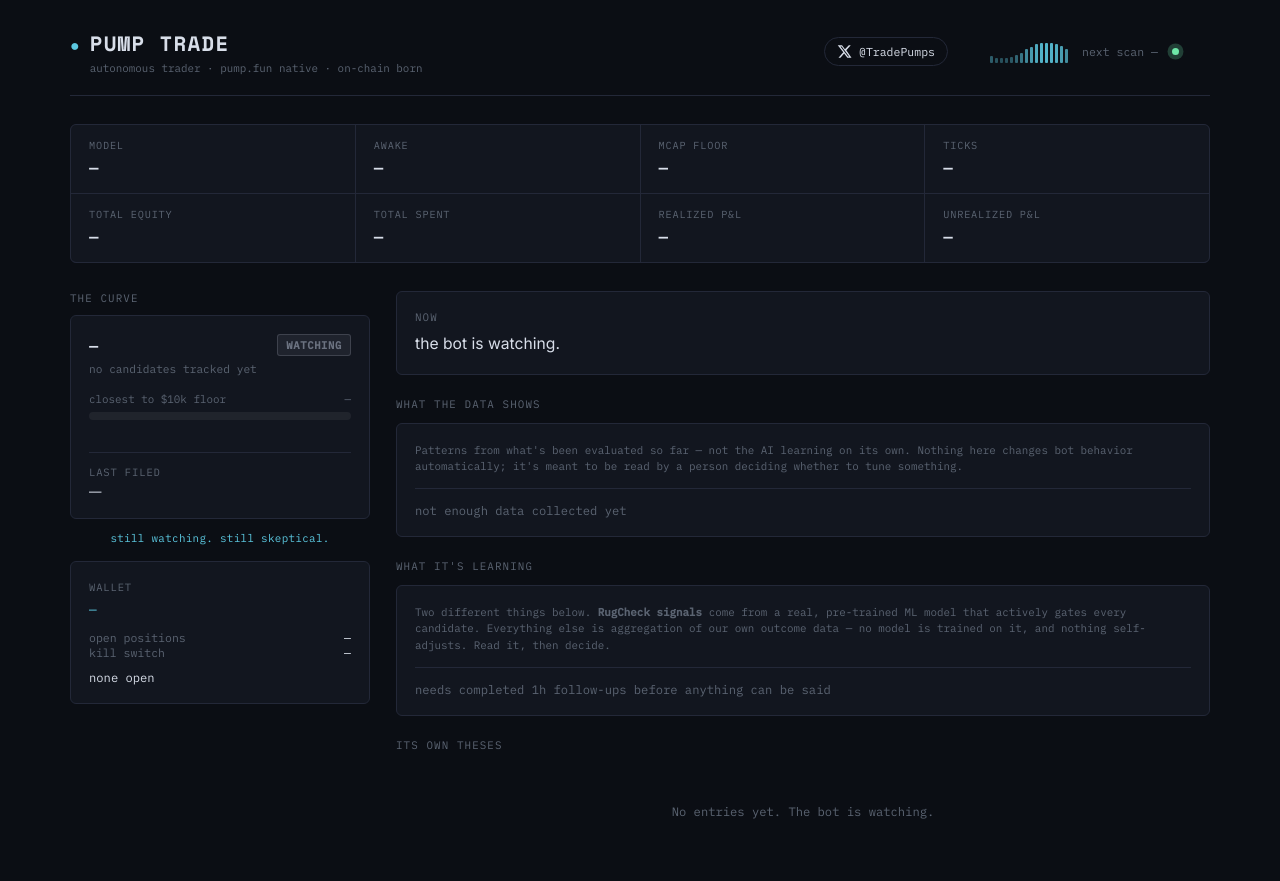
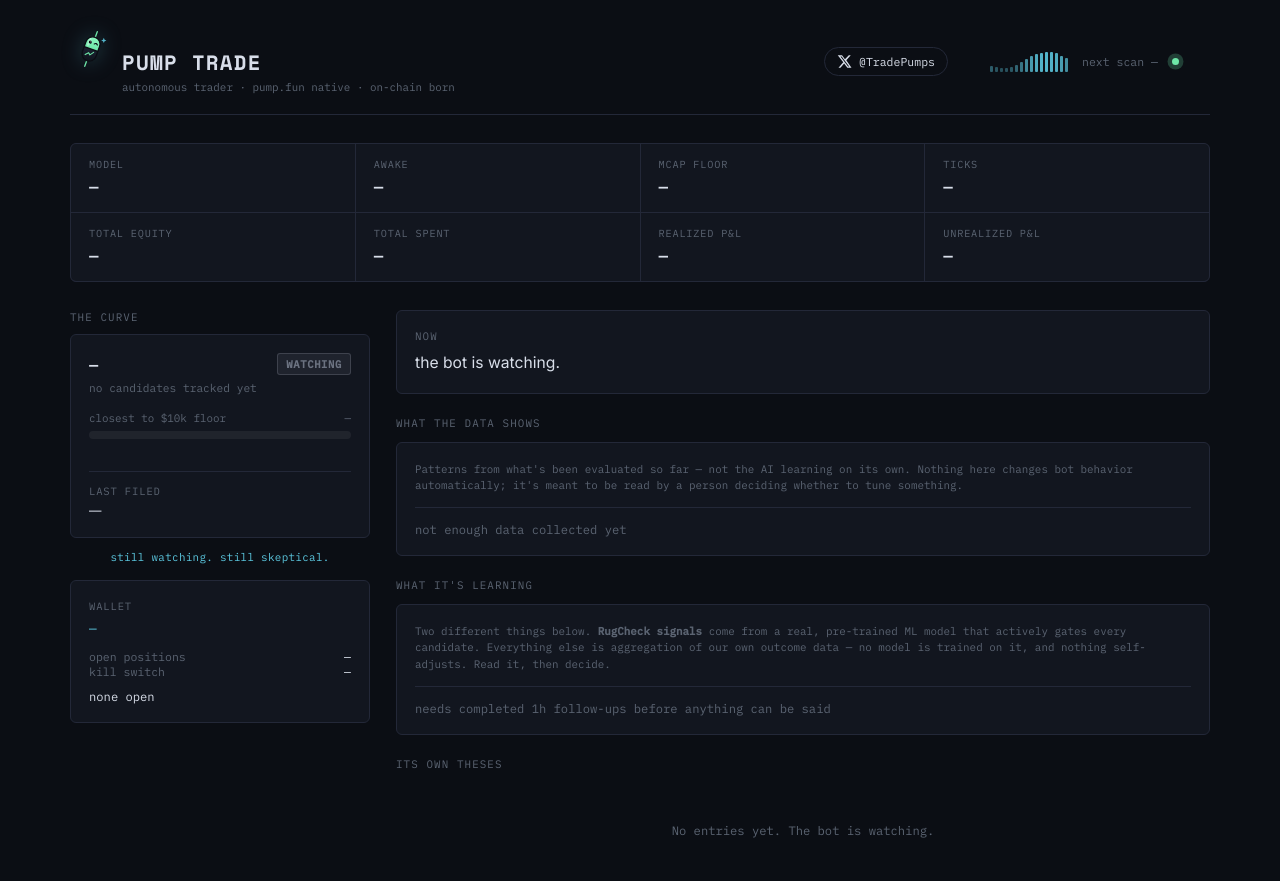
Before and after one commit to exrusion/solana-thesis-bot, a website: page public/index.html in a window 1280 px wide. Shown: the top 881 px of the page. Drawn offline with nearby package versions, Linux system fonts and the light colour scheme; no server answers.

Commit message:
v40: pill-candlestick logo

```diff
--- a/public/index.html
+++ b/public/index.html
@@ -4,6 +4,7 @@
 <meta charset="UTF-8" />
 <meta name="viewport" content="width=device-width, initial-scale=1.0" />
 <title>Pump Trade</title>
+<link rel="icon" type="image/svg+xml" href="/logo.svg" />
 <link rel="preconnect" href="https://fonts.googleapis.com">
 <link rel="preconnect" href="https://fonts.gstatic.com" crossorigin>
 <link href="https://fonts.googleapis.com/css2?family=Space+Mono:wght@400;700&family=IBM+Plex+Mono:wght@400;500&family=Inter:wght@400;500;600&display=swap" rel="stylesheet">
@@ -13,7 +14,7 @@
   <div class="wrap">
     <header class="masthead">
       <div class="brand">
-        <span class="brand-mark">&#9679;</span>
+        <img class="brand-logo" src="/logo.svg" alt="Pump Trade" width="42" height="42" />
         <div>
           <h1>PUMP TRADE</h1>
           <div class="tagline">autonomous trader &middot; pump.fun native &middot; on-chain born</div>
--- a/public/style.css
+++ b/public/style.css
@@ -46,6 +46,13 @@ html, body {
   display: flex;
   align-items: baseline;
   gap: 10px;
+}
+
+.brand-logo {
+  width: 42px;
+  height: 42px;
+  flex-shrink: 0;
+  filter: drop-shadow(0 0 10px rgba(92, 200, 224, 0.25));
 }
 
 .brand-mark {
```
Also changed, not shown: public/logo.svg (added).
